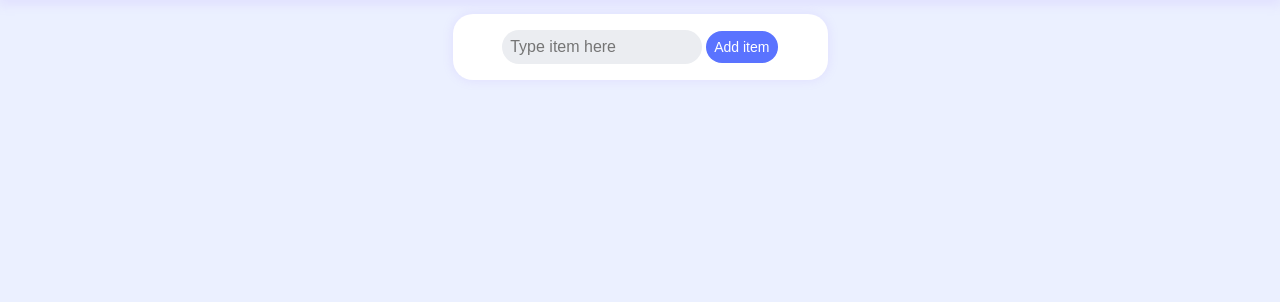
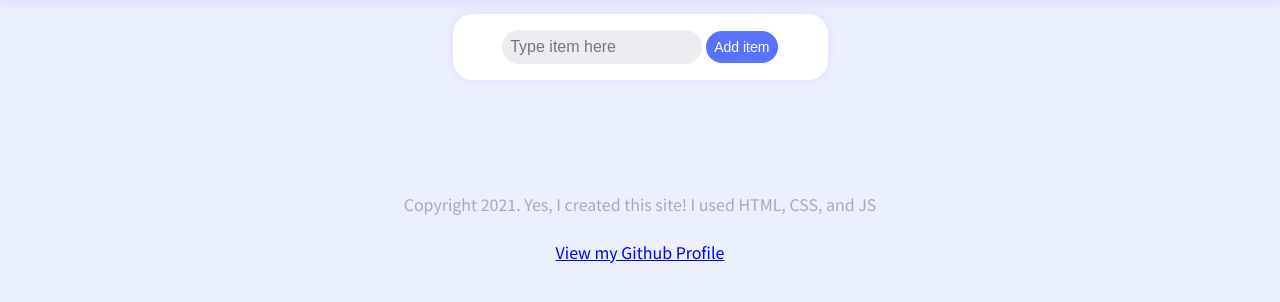
Before and after one commit to karlujan/karlujan.github.io, a plain HTML site: page to-do/to-do.html in a window 1280 px wide. Shown: the part 230-532 px from the top of the page. Drawn offline with Linux system fonts and the light colour scheme.

Commit message:
Update to-do.html

```diff
--- a/to-do/to-do.html
+++ b/to-do/to-do.html
@@ -33,6 +33,12 @@
             </div>
             <div id="list-container"></div>
         </main>
-    </body>
+    <footer>
+       <p>Copyright 2021. Yes, I created this site! I used HTML, CSS, and JS</p>
+       <br/>
+       <a href="https://github.com/karlujan">View my Github Profile</a>
+    </footer>
+ </body>
+     <script src="script.js"></script>
     <script src="to-do-script.js"></script>
 </html>
```
